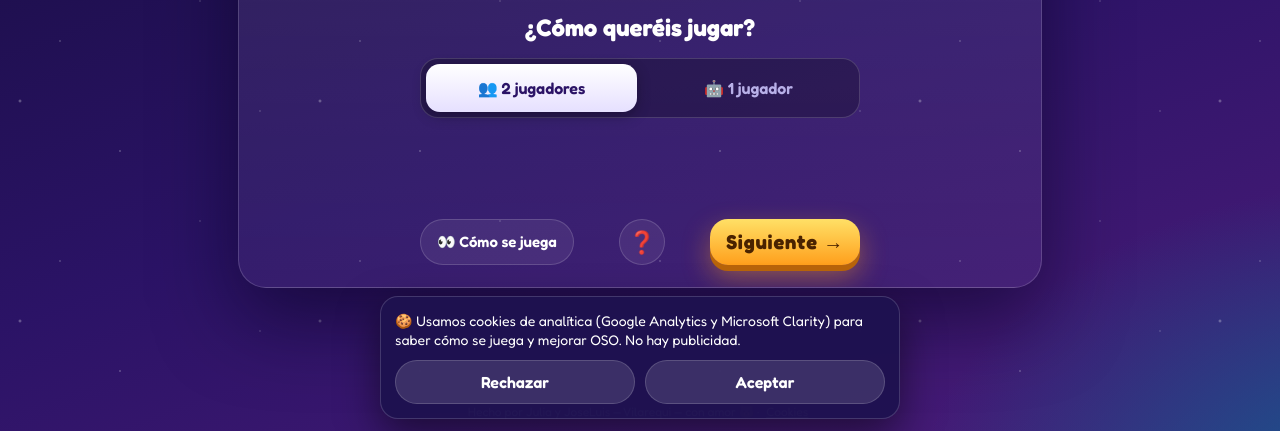
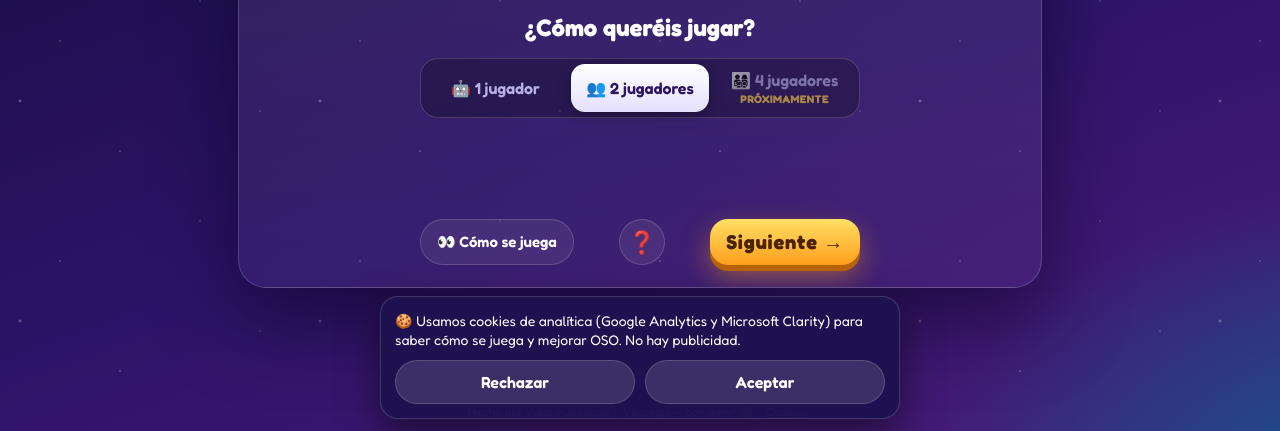
Before and after one commit to chopenhauer/devin-juega-oso, a website with bundled scripts: page public/index.html in a window 1280 px wide. Both pictures are taken after a click on the button "Saltar e ir a jugar". Shown: the part 369-800 px from the top of the page. Built offline with nearby package versions, Linux system fonts and the light colour scheme.

Commit message:
Modo: orden 1-2-4 jugadores con «4 jugadores · Próximamente» desactivado
Co-Authored-By: Devin AI <158243242+devin-ai-integration[bot]@users.noreply.github.com>

```diff
--- a/public/css/styles.css
+++ b/public/css/styles.css
@@ -267,7 +267,7 @@ body:has(#gameScreen:not(.hidden)) .consent {
 }
 .mode-choice {
   display: grid;
-  grid-template-columns: 1fr 1fr;
+  grid-template-columns: repeat(3, minmax(0, 1fr));
   gap: 6px;
   width: 100%;
   max-width: 440px;
@@ -288,6 +288,21 @@ body:has(#gameScreen:not(.hidden)) .consent {
   transition:
     background 0.2s,
     color 0.2s;
+}
+.mode-btn.soon {
+  display: grid;
+  place-content: center;
+  gap: 2px;
+  padding: 6px 4px;
+  opacity: 0.6;
+  cursor: not-allowed;
+}
+.soon-tag {
+  font-size: 11px;
+  font-weight: 700;
+  letter-spacing: 0.04em;
+  text-transform: uppercase;
+  color: var(--accent, #ffb703);
 }
 .mode-btn.selected {
   background: linear-gradient(180deg, #fff, #e6e0ff);
--- a/public/index.html
+++ b/public/index.html
@@ -141,8 +141,11 @@
               </div>
               <h2 class="step-title">¿Cómo queréis jugar?</h2>
               <div class="mode-choice" role="group" aria-label="Modo de juego">
+                <button id="modeSolo" class="mode-btn" type="button">🤖 1 jugador</button>
                 <button id="modeTwo" class="mode-btn selected" type="button">👥 2 jugadores</button>
-                <button id="modeSolo" class="mode-btn" type="button">🤖 1 jugador</button>
+                <button id="modeFour" class="mode-btn soon" type="button" disabled>
+                  👨‍👩‍👧‍👦 4 jugadores <small class="soon-tag">Próximamente</small>
+                </button>
               </div>
             </div>
             <div class="step inactive" data-step="players">
```
Also changed, not shown: docs/ROADMAP.md (+1 -1 lines), tests/e2e/onboarding.spec.js (+3 -0 lines).
